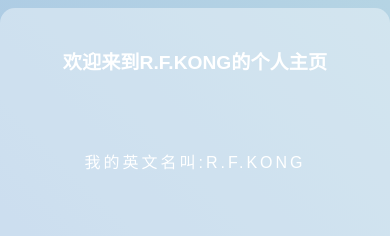
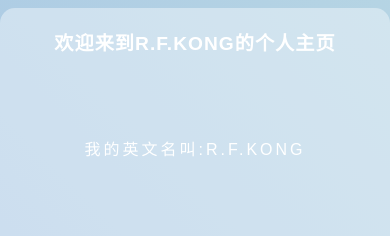
Before and after one commit to RFKONG/RFKONG-Web, a plain HTML site: page index.html in a window 390 px wide. Shown: the part 846-1082 px from the top of the page. Drawn offline with Linux system fonts and the light colour scheme; a web font is replaced by a local one.

Commit message:
Add files via upload

```diff
--- a/assets/style.css
+++ b/assets/style.css
@@ -5,7 +5,23 @@
     font-style: normal;
 
 } */
+#oml2d-tips {
+    background-color: rgba(196, 129, 255, 0.626) !important;
+}
+#oml2d-tips-content {
+    color: #ffffff !important;
+    font-family: 'ali', sans-serif;
+}
 
+#oml2d-statusBar {
+    background-color: rgba(212, 94, 255, 0.548) !important;
+    font-family: 'aliB', sans-serif;
+}
+.oml2d-menus-item {
+    color: rgba(196, 129, 255, 0.626) !important;
+}
+
+/* js css */
 @font-face {
     font-family: 'ali';
     src: url('../fonts/Alimama.woff2') format('woff2');
@@ -339,32 +355,50 @@ body::-webkit-scrollbar {
 .tia {
     color: #ffffff;
     display: flex;
+    flex-direction: column;
+    /* Added to stack elements vertically */
     align-items: center;
-    padding-top: 5px;
-    /* 垂直居中 */
     justify-content: center;
-    height: 100px;
+    padding: 20px;
+    /* Increased padding */
+    height: auto;
+    max-width: 800px;
+    /* Added max-width for better readability */
+    margin: 0 auto;
+    /* Center the container */
 }
 
 .tia h2 {
     font-size: 1.5rem;
     font-family: 'aliB', sans-serif;
+    margin-bottom: 20px;
+    /* Increased spacing */
+    text-align: center;
+    /* Ensure heading is centered */
+    letter-spacing: 1px;
+    /* Added letter spacing */
 }
 
-.tia P {
+.tia p {
     font-family: 'ali', sans-serif;
     font-size: 1.4rem;
+    margin: 15px 0;
+    /* Increased vertical margins */
+    line-height: 1.6;
+    /* Increased line height */
+    text-align: center;
+    /* Center paragraph text */
 }
 
 @media (max-width: 768px) {
     .tia h2 {
         font-size: 1.2rem;
-        font-family: 'aliB', sans-serif;
     }
 
-    .tia P {
-        font-family: 'ali', sans-serif;
-        font-size: 1.0rem;
+    .tia p {
+        font-size: 1rem;
+        line-height: 1.4;
+        /* Adjusted for mobile */
     }
 }
 
```
